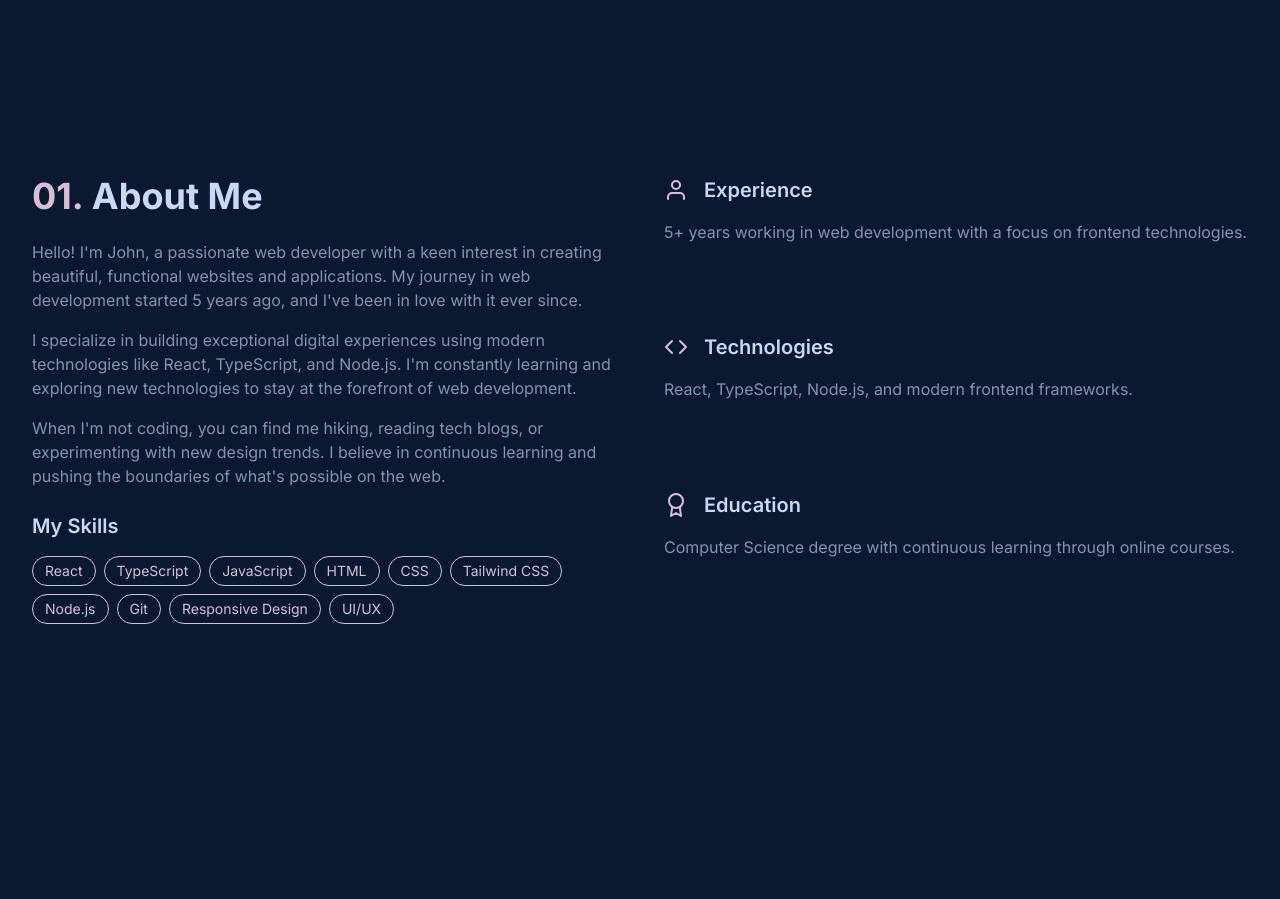
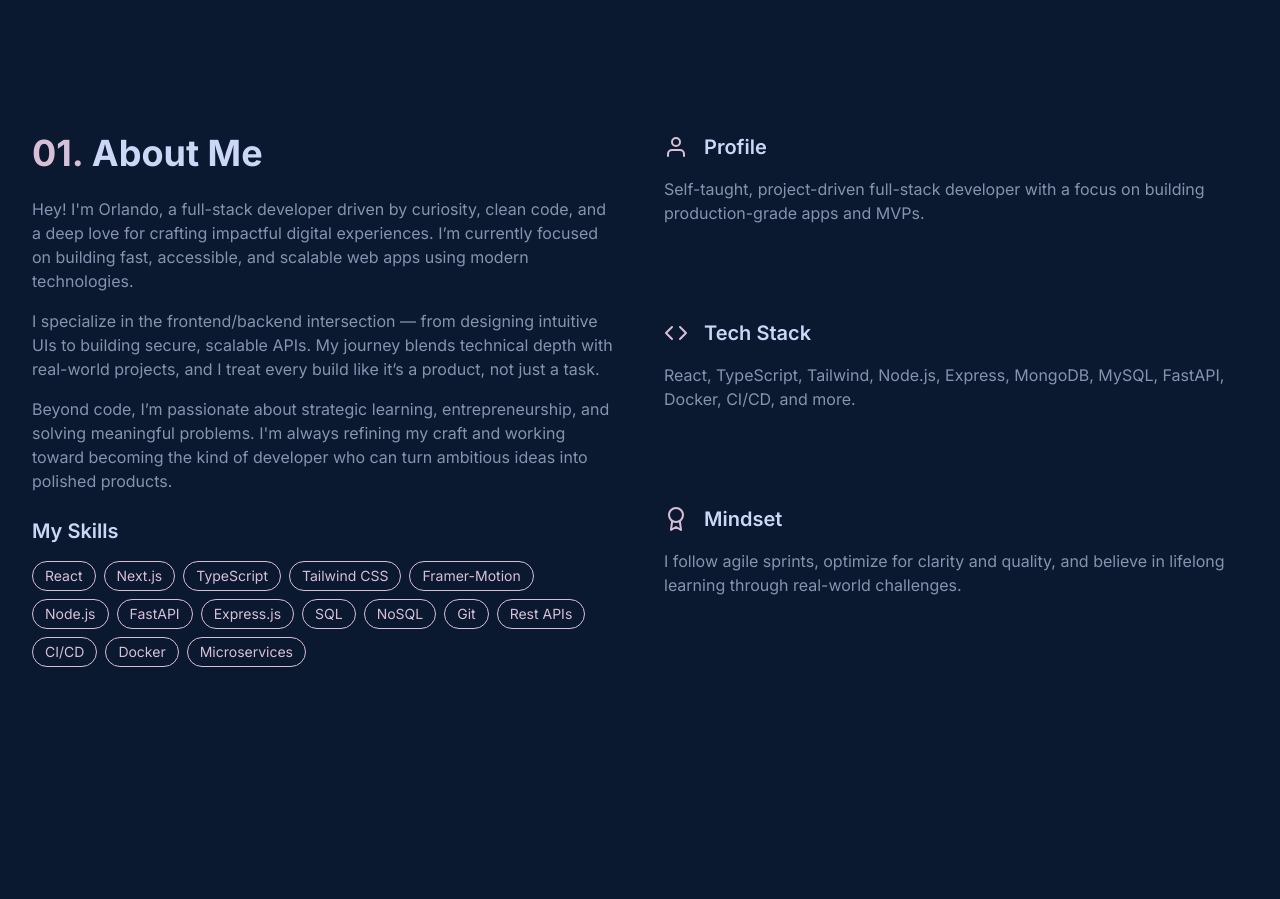
Before and after one commit to Gojer16/Second-Porfolio, a React (Vite) app: page / in a window 1280 px wide. Shown: the part 800-1699 px from the top of the page. Built offline with nearby package versions, Linux system fonts and the light colour scheme.

Commit message:
Update About section.

```diff
--- a/src/components/About.tsx
+++ b/src/components/About.tsx
@@ -32,18 +32,18 @@ const About = () => {
   const cards = [
     {
       icon: <FiUser size={24} />,
-      title: 'Experience',
-      description: '5+ years working in web development with a focus on frontend technologies.'
+      title: 'Profile',
+      description: 'Self-taught, project-driven full-stack developer with a focus on building production-grade apps and MVPs.'
     },
     {
       icon: <FiCode size={24} />,
-      title: 'Technologies',
-      description: 'React, TypeScript, Node.js, and modern frontend frameworks.'
+      title: 'Tech Stack',
+      description: 'React, TypeScript, Tailwind, Node.js, Express, MongoDB, MySQL, FastAPI, Docker, CI/CD, and more.'
     },
     {
       icon: <FiAward size={24} />,
-      title: 'Education',
-      description: 'Computer Science degree with continuous learning through online courses.'
+      title: 'Mindset',
+      description: 'I follow agile sprints, optimize for clarity and quality, and believe in lifelong learning through real-world challenges.'
     }
   ];
 
@@ -67,20 +67,25 @@ const About = () => {
 
             <motion.div variants={itemVariants}>
               <p className="text-tertiary mb-4">
-                Hello! I'm John, a passionate web developer with a keen interest in creating beautiful, functional websites and applications. My journey in web development started 5 years ago, and I've been in love with it ever since.
+                Hey! I'm Orlando, a full-stack developer driven by curiosity, clean code, and a deep love for crafting impactful digital experiences. I’m currently focused on building fast, accessible, and scalable web apps using modern technologies.
               </p>
               <p className="text-tertiary mb-4">
-                I specialize in building exceptional digital experiences using modern technologies like React, TypeScript, and Node.js. I'm constantly learning and exploring new technologies to stay at the forefront of web development.
+                I specialize in the frontend/backend intersection — from designing intuitive UIs to building secure, scalable APIs. My journey blends technical depth with real-world projects, and I treat every build like it’s a product, not just a task.
               </p>
               <p className="text-tertiary mb-6">
-                When I'm not coding, you can find me hiking, reading tech blogs, or experimenting with new design trends. I believe in continuous learning and pushing the boundaries of what's possible on the web.
+                Beyond code, I’m passionate about strategic learning, entrepreneurship, and solving meaningful problems. I'm always refining my craft and working toward becoming the kind of developer who can turn ambitious ideas into polished products.
               </p>
             </motion.div>
 
             <motion.div variants={itemVariants}>
               <h3 className="text-xl font-semibold text-quaternary mb-4">My Skills</h3>
               <div className="flex flex-wrap gap-2">
-                {['React', 'TypeScript', 'JavaScript', 'HTML', 'CSS', 'Tailwind CSS', 'Node.js', 'Git', 'Responsive Design', 'UI/UX'].map((skill, index) => (
+                {
+                ['React', 'Next.js' ,'TypeScript', 'Tailwind CSS', 'Framer-Motion',
+                  'Node.js', 'FastAPI', 'Express.js', "SQL", "NoSQL",
+                  'Git', 'Rest APIs', "CI/CD", 'Docker', "Microservices"
+
+                ].map((skill, index) => (
                   <span
                     key={index}
                     className="px-3 py-1 bg-primary border border-secondary text-secondary rounded-full text-sm"
```
